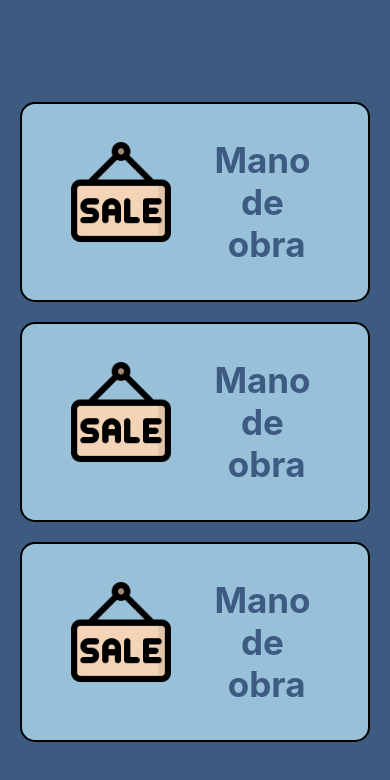
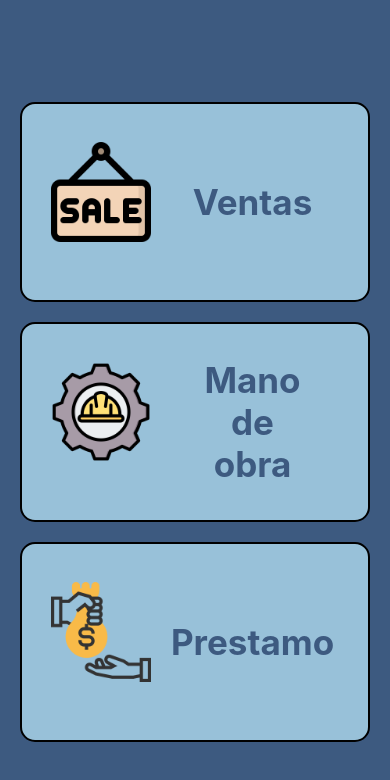
Before and after one commit to juanAriel/app-budget, a React Native app: screen /Sales in a window 390 px wide. Shown: the top 780 px of the page. Built offline with nearby package versions, Linux system fonts and the light colour scheme.

Commit message:
configuration at files ts and creation of navigation  options with views.

```diff
--- a/src/components/molecules/ContentCard.tsx
+++ b/src/components/molecules/ContentCard.tsx
@@ -1,16 +1,26 @@
 import React from "react";
-import { StyleSheet, Text, View } from "react-native";
+import { StyleSheet, Text, TouchableOpacity, View } from "react-native";
 import ImageComponent from "../atoms/Image";
+import { BudgetType } from "../../utils/BudgetType";
+interface ContentCardProps {
+  onPres: (name: string) => void;
+}
 
-const ContentCard = () => {
+const ContentCard: React.FC<ContentCardProps> = ({ onPres }) => {
   return (
-    <View style={styles.container}>
-      <ImageComponent
-        style={styles.image}
-        source={require("../../../assets/sale.png")}
-      ></ImageComponent>
-      <Text style={styles.text}> Mano {"\n"} de {"\n"} obra</Text>
-    </View>
+    <>
+      {BudgetType.map((type) => (
+        <TouchableOpacity key={type.id} onPress={() => onPres(type.navigation)}>
+          <View style={styles.container}>
+            <ImageComponent
+              style={styles.image}
+              source={type.image}
+            ></ImageComponent>
+            <Text style={styles.text}>{type.name.split(" ").join("\n")}</Text>
+          </View>
+        </TouchableOpacity>
+      ))}
+    </>
   );
 };
 
@@ -24,14 +34,15 @@ const styles = StyleSheet.create({
     width: 350,
     flexDirection: "row",
     borderRadius: 15,
-    borderWidth:2
+    borderWidth: 2,
   },
   text: {
-    textAlign:"center",
+    textAlign: "center",
     color: "#3D5A80",
     fontSize: 35,
     fontWeight: "bold",
-    paddingLeft:35
+    marginLeft: 15,
+    width: "50%",
   },
   image: {
     width: 100,
--- /dev/null
+++ b/src/components/pages/Budget.tsx
@@ -0,0 +1,12 @@
+import React from "react";
+import { Text, View } from "react-native";
+
+const Budget = () => {
+  return (
+    <View>
+      <Text> hi im Budget</Text>
+    </View>
+  );
+};
+
+export default Budget;
--- a/src/components/pages/Home.tsx
+++ b/src/components/pages/Home.tsx
@@ -1,17 +1,21 @@
-import React from 'react'
-import { StyleSheet, Text, View } from 'react-native'
-import ContentCard from '../molecules/ContentCard'
+import React from "react";
+import { StyleSheet, Text, View } from "react-native";
+import ContentCard from "../molecules/ContentCard";
+import { useNavigation } from "@react-navigation/native";
 
-const Home = ()=> {
+const Home = () => {
+  const navigation = useNavigation<any>();
+
+  const viewDetails = (name: string) => {
+    navigation.navigate(name);
+  };
+
   return (
     <View style={styles.container}>
-      <ContentCard />
-      <ContentCard />
-      <ContentCard />
+      <ContentCard onPres={viewDetails} />
     </View>
-
-  )
-}
+  );
+};
 
 const styles = StyleSheet.create({
   container: {
@@ -34,4 +38,4 @@ const styles = StyleSheet.create({
   },
 });
 
-export default Home
+export default Home;
--- /dev/null
+++ b/src/components/pages/Labour.tsx
@@ -0,0 +1,12 @@
+import React from "react";
+import { Text, View } from "react-native";
+
+const Labour = () => {
+  return (
+    <View>
+      <Text> hi im Labour</Text>
+    </View>
+  );
+};
+
+export default Labour;
--- /dev/null
+++ b/src/components/pages/Sales.tsx
@@ -0,0 +1,12 @@
+import React from "react";
+import { Text, View } from "react-native";
+
+const Sales = () => {
+  return (
+    <View>
+      <Text> hi im sales</Text>
+    </View>
+  );
+};
+
+export default Sales;
--- a/src/navigation/AppNavigator.tsx
+++ b/src/navigation/AppNavigator.tsx
@@ -4,6 +4,9 @@ import { createStackNavigator } from "@react-navigation/stack";
 import React, { useEffect } from "react";
 import Welcome from "../components/pages/Welcome";
 import Home from "../components/pages/Home";
+import Sales from "../components/pages/Sales";
+import Labour from "../components/pages/Labour";
+import Budget from "../components/pages/Budget";
 
 const Stack = createStackNavigator();
 
@@ -35,6 +38,9 @@ const AppNavigator = () => {
           component={HomeScreen}
           options={{ headerShown: false }}
         />
+        <Stack.Screen name="Sales" component={Sales} />
+        <Stack.Screen name="Labour" component={Labour} />
+        <Stack.Screen name="Budget" component={Budget} />
       </Stack.Navigator>
     </NavigationContainer>
   );
--- /dev/null
+++ b/src/utils/BudgetType.ts
@@ -0,0 +1,24 @@
+import sale from "../../assets/sale.png";
+import labour from "../../assets/mano.png";
+import loan from "../../assets/pretamo.png";
+
+export const BudgetType = [
+  {
+    id: 1,
+    name: "Ventas",
+    navigation: "Sales",
+    image: sale,
+  },
+  {
+    id: 2,
+    name: "Mano de obra",
+    navigation: "Labour",
+    image: labour,
+  },
+  {
+    id: 3,
+    name: "Prestamo",
+    navigation: "Budget",
+    image: loan,
+  },
+];
--- a/tsconfig.json
+++ b/tsconfig.json
@@ -1,4 +1,5 @@
 {
   "extends": "expo/tsconfig.base",
-  "compilerOptions": {}
+  "compilerOptions": {},
+  "include": ["src/**/*", "declarations.d.ts"],
 }
```
Also changed, not shown: declarations.d.ts (added, +20 -0 lines). Lines whose indentation alone changed are shown as unchanged.
